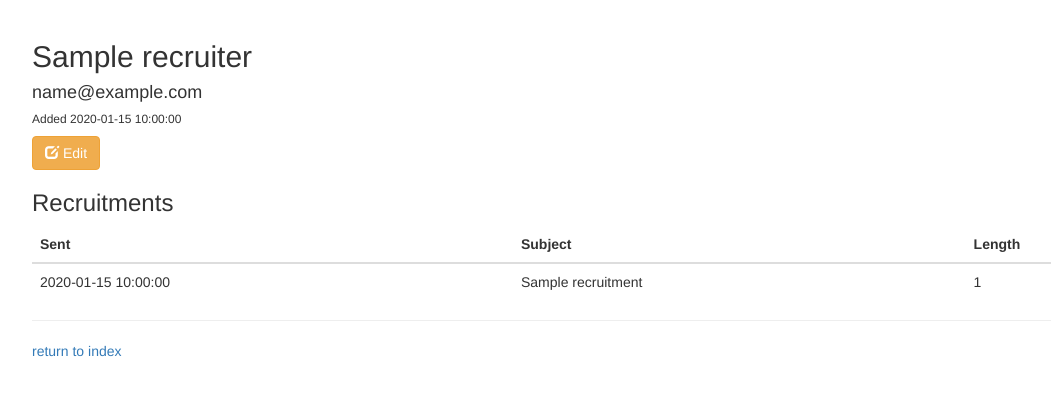
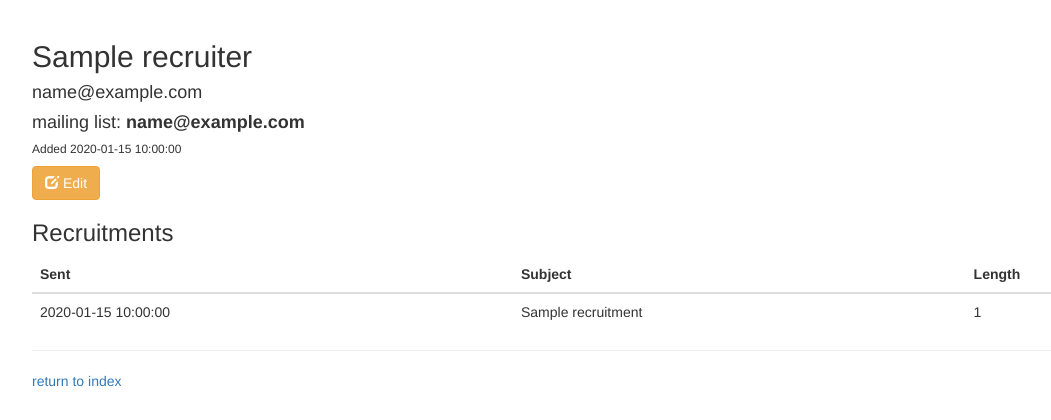
Before and after one commit to klenwell/decruiter, a Flask app: template app-engine/templates/recruiters/show.html in a window 1280 px wide. Shown: the part 51-471 px from the top of the page, without its empty margins (38-1089 px from the left). Run offline with Flask 2, Linux system fonts and the light colour scheme; the template is opened without the code that fills it: most values are stand-ins (such as "Sample title", 1, 10 or a date in 2020); parts of the project's set-up code (start-up, migrations or seed data) failed here and were passed over; some libraries are stand-ins or nearby versions.

Commit message:
Adds mailing list to recruiter show view.

```diff
--- a/app-engine/templates/recruiters/show.html
+++ b/app-engine/templates/recruiters/show.html
@@ -11,6 +11,7 @@
   <div class="recruiter-data">
     <h2 class="name">{{ recruiter.name }}</h2>
     <h4 class="email">{{ recruiter.email }}</h4>
+    <h4 class="mailing-list">mailing list: <strong>{{ recruiter.mailing_list }}</strong></h4>
     <h6 class="created-at">Added {{ at(recruiter.created_at) }}</h6>
 
     <div class="actions">
```
